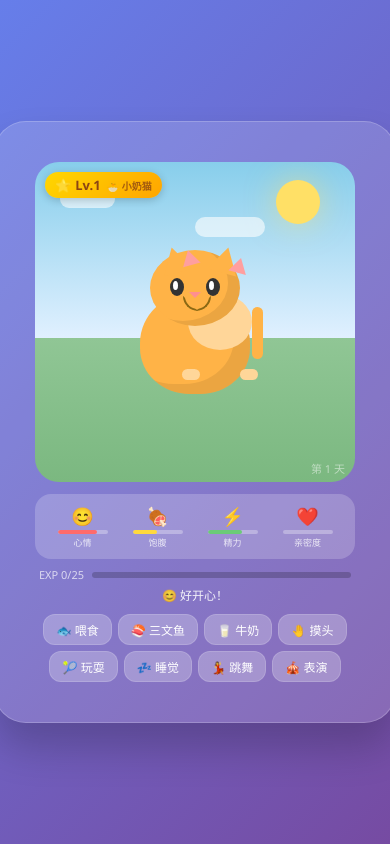
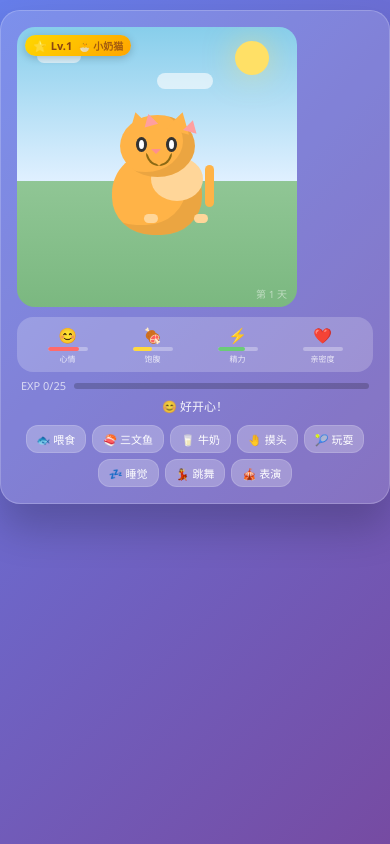
Before and after one commit to xiaoyang0609/desktop-pet, a website: page 404.html in a window 390 px wide. Drawn offline with Linux system fonts and the light colour scheme.

Commit message:
📱 PWA支持：manifest、service worker、SVG图标、手机端响应式适配

```diff
--- a/404.html
+++ b/404.html
@@ -2,7 +2,13 @@
 <html lang="zh-CN">
 <head>
 <meta charset="UTF-8">
-<meta name="viewport" content="width=device-width, initial-scale=1.0">
+<meta name="viewport" content="width=device-width, initial-scale=1.0, maximum-scale=1.0, user-scalable=no">
+<meta name="theme-color" content="#667eea">
+<meta name="apple-mobile-web-app-capable" content="yes">
+<meta name="apple-mobile-web-app-status-bar-style" content="default">
+<meta name="apple-mobile-web-app-title" content="桌面宠物">
+<link rel="manifest" href="manifest.json">
+<link rel="apple-touch-icon" href="icon.svg">
 <title>🐱 小洋的桌面宠物</title>
 <style>
   * { margin: 0; padding: 0; box-sizing: border-box; }
@@ -351,6 +357,50 @@
     font-size: 11px;
     z-index: 1;
   }
+
+  /* Mobile responsive */
+  @media (max-width: 480px) {
+    body { align-items: flex-start; padding-top: 10px; }
+    .container { padding: 16px; border-radius: 20px; }
+    .pet-area { width: 280px; height: 280px; border-radius: 18px; }
+    .cat-wrapper { bottom: 56px; }
+    .pet { width: 130px; height: 140px; }
+    .cat-head { width: 75px; height: 62px; top: 4px; left: 28px; }
+    .cat-body { width: 90px; height: 84px; bottom: 16px; left: 20px; }
+    .ear { border-left-width: 12px; border-right-width: 12px; border-bottom-width: 20px; }
+    .ear.left { left: 6px; }
+    .ear.right { left: 48px; }
+    .ear-inner { border-left-width: 7px; border-right-width: 7px; border-bottom-width: 12px; top: 5px; left: 5px; }
+    .eye { width: 11px; height: 15px; top: 22px; }
+    .eye.left { left: 16px; }
+    .eye.right { left: 46px; }
+    .eye-closed { height: 2px !important; top: 30px !important; width: 10px !important; }
+    .eye-happy { height: 3px !important; top: 29px !important; width: 12px !important; }
+    .nose { top: 34px; left: 31px; border-left-width: 5px; border-right-width: 5px; border-top-width: 5px; }
+    .mouth { top: 38px; left: 26px; width: 20px; height: 13px; }
+    .mouth::before, .mouth::after { width: 9px; height: 9px; }
+    .whisker:nth-child(1) { width: 22px; left: -12px; }
+    .whisker:nth-child(2) { width: 24px; left: -14px; }
+    .whisker:nth-child(3) { width: 22px; left: 64px; }
+    .whisker:nth-child(4) { width: 24px; left: 62px; }
+    .tail { width: 9px; height: 42px; bottom: 44px; right: 8px; }
+    .paw { width: 14px; height: 9px; bottom: 12px; }
+    .paw.left { left: 32px; }
+    .paw.right { left: 82px; }
+    .cat-belly { width: 52px; height: 44px; bottom: 34px; left: 39px; }
+    .speech { top: -44px; font-size: 12px; padding: 6px 12px; max-width: 180px; }
+    .sun { width: 34px; height: 34px; top: 14px; right: 28px; }
+    .cloud.c1 { width: 44px; height: 14px; top: 22px; left: 20px; }
+    .cloud.c2 { width: 56px; height: 16px; top: 46px; left: 140px; }
+    .level-badge { font-size: 11px; padding: 3px 8px; top: 8px; left: 8px; }
+    .status-bar { padding: 8px 10px; gap: 4px; margin-top: 10px; }
+    .stat-icon { font-size: 15px; }
+    .stat-bar { max-width: 40px; }
+    .stat-label { font-size: 8px; }
+    .xp-bar-container { margin-top: 6px; }
+    .btn { padding: 5px 10px; font-size: 11px; }
+    .day-counter { font-size: 10px; }
+  }
 </style>
 </head>
 <body>
@@ -696,6 +746,11 @@
 
   say('喵~ 戳戳看我！🐱',3000);
   upd();
+
+  // PWA: register service worker
+  if ('serviceWorker' in navigator) {
+    navigator.serviceWorker.register('sw.js').catch(()=>{});
+  }
 </script>
 </body>
 </html>
```
Also changed, not shown: index.html (+56 -1 lines), sw.js (added, +28 -0 lines), icon.svg (added), manifest.json (added).
